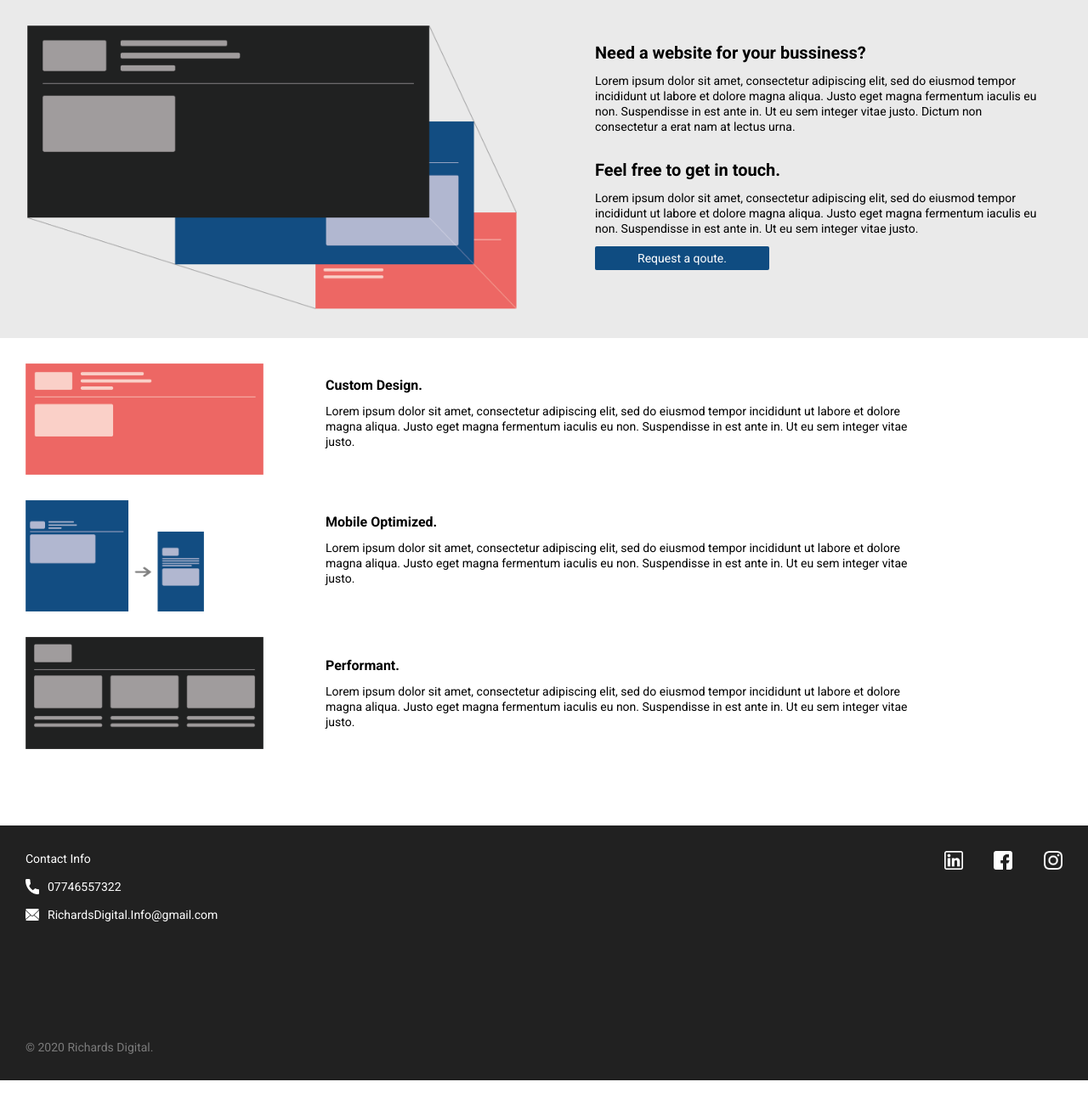
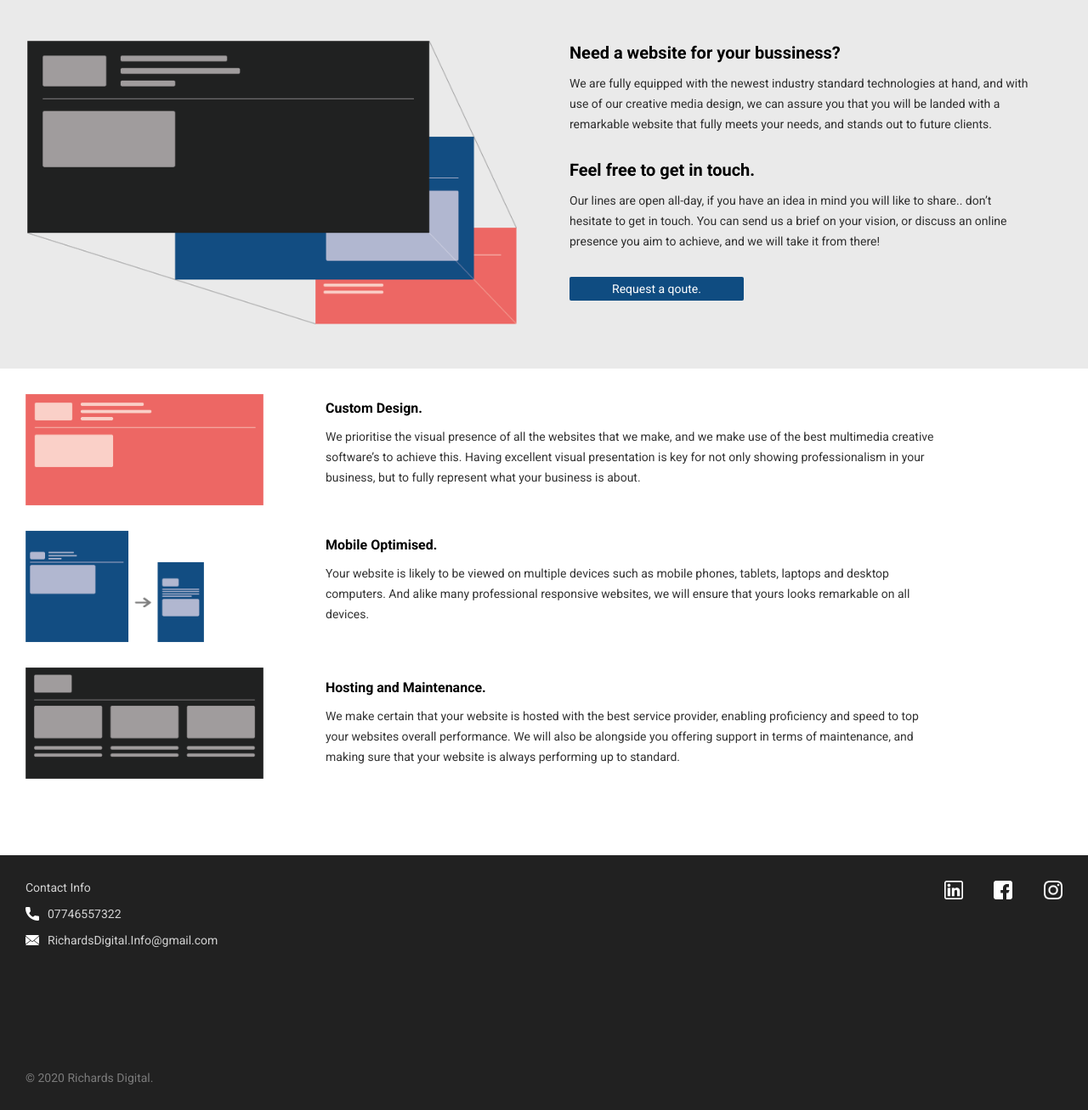
Before and after one commit to RichardsDigital/RichardsDigital, a Node project: template views/home.ejs in a window 1280 px wide. Shown: the part 47-1354 px from the top of the page at 85% size. Before the commit the page ends 1319 px from the top, so only its background shows below. Run offline with Node 20 templates, Linux system fonts and the light colour scheme; the template is opened without the code that fills it, so the values that code supplies are empty; some libraries are stand-ins or nearby versions.

Commit message:
Added written content, along with scroll magic

```diff
--- a/app.js
+++ b/app.js
@@ -2,7 +2,8 @@ const bodyParser = require('body-parser');
 const ejs = require('ejs');
 const express = require('express');
 const app = express();
-const nodemailer = require("nodemailer");
+const nodemailer = require('nodemailer');
+const jquery = require('jquery');
 require('dotenv').config();
 
 app.set('view engine', 'ejs');
--- a/package.json
+++ b/package.json
@@ -13,6 +13,7 @@
     "dotenv": "^8.2.0",
     "ejs": "^3.0.1",
     "express": "^4.17.1",
+    "jquery": "^3.4.1",
     "nodemailer": "^6.4.5",
     "notenv": "^2.0.3"
   }
--- a/public/styles.css
+++ b/public/styles.css
@@ -222,6 +222,7 @@ footer {
 
 footer p {
     color: white;
+    line-height: normal;
 }
 
 .contactInfoBox {
@@ -299,6 +300,8 @@ a {
 p {
     font-size: 14px;
     line-height: 18px;
+    line-height: 24px;
+    opacity: 80%;
 }
 
 button {
@@ -409,15 +412,21 @@ button:hover {
     justify-self: center;
     align-self: center;
     grid-column: 2/3;
-    padding: 50px 0 80px 60px;
+    padding: 50px 0 80px 30px;
+}
+
+.intro-textbox1 {
     animation: flowRight 1.2s;
 }
 
 .intro-textbox2 {
     padding-top: 30px;
+    animation: flowRight 1.2s;
+    animation-delay: 0.2s;
+    animation-fill-mode: backwards;
 }
 .intro-textbox2 button {
-    margin-top: 12px;
+    margin-top: 30px;
 }
 
 .boxlinespacing1, .boxlinespacing2 {
--- a/views/contact.ejs
+++ b/views/contact.ejs
@@ -23,10 +23,10 @@ nav ul :nth-child(6):hover {
 <section class="contact">
     <div class="outerContactBox">
         <div class="left-side">
-            <h2 class="header-textbox">Get in touch</h2>
+            <h2 class="header-textbox">Get in touch!</h2>
             <div class="inner-contact-box">
                 <form action="/contact" method="POST">
-                    <input type="text" name="mail" placeholder="Email">
+                    <input type="text" name="mail" placeholder="Your Email">
                     <input type="text" name="subject" placeholder="Subject">
                     <textarea rows="20" cols="40" name="message" placeholder="Message"></textarea>
                     <button type="submit" name="submit"><h4>Send</h4></button>
--- a/views/home.ejs
+++ b/views/home.ejs
@@ -30,17 +30,25 @@ nav ul :nth-child(3):hover {
     <div class="intro-text">
         <div class="header-textbox intro-textbox1">
             <h2>Need a website for your bussiness?</h2>
-            <p>Lorem ipsum dolor sit amet, consectetur adipiscing elit,
-            sed do eiusmod tempor incididunt ut labore et dolore magna aliqua.
-            Justo eget magna fermentum iaculis eu non. Suspendisse in est ante in.
-            Ut eu sem integer vitae justo. Dictum non consectetur a erat nam at lectus urna.</p>
+            <!-- <p>Wether it’s for a personal brand, a business start-up,
+               or you are simply aiming to turn an idea into reality,
+               your first move is to have your very own website up and running,
+               and we are here to help make that happen.
+               </p> -->
+               <p>
+               We are fully equipped with the newest industry standard technologies at hand,
+               and with use of our creative media design,
+               we can assure you that you will be landed with a remarkable website that fully meets your needs,
+               and stands out to future clients.
+               </p>
         </div>
         <div class="header-textbox intro-textbox2">
             <h2>Feel free to get in touch.</h2>
-            <p>Lorem ipsum dolor sit amet, consectetur adipiscing elit,
-            sed do eiusmod tempor incididunt ut labore et dolore magna aliqua.
-            Justo eget magna fermentum iaculis eu non. Suspendisse in est ante in.
-            Ut eu sem integer vitae justo.</p>
+            <p>Our lines are open all-day, if you have an idea in mind you will like to share..
+               don’t hesitate to get in touch.
+               You can send us a brief on your vision,
+               or discuss an online presence you aim to achieve,
+               and we will take it from there!</p>
             <button onclick="location.href='/contact'">Request a qoute.</button>
         </div>
     </div>
@@ -56,30 +64,35 @@ nav ul :nth-child(3):hover {
 
     <div class="header-textbox features-textbox1">
         <h3>Custom Design.</h3>
-        <p>Lorem ipsum dolor sit amet, consectetur adipiscing elit,
-           sed do eiusmod tempor incididunt ut labore et dolore magna aliqua.
-           Justo eget magna fermentum iaculis eu non. Suspendisse in est ante in.
-           Ut eu sem integer vitae justo.</p>
+        <p>
+            We prioritise the visual presence of all the websites that we make,
+            and we make use of the best multimedia creative software’s to achieve this.
+            Having excellent visual presentation is key for not only showing professionalism in your business,
+            but to fully represent what your business is about.
+        </p>
     </div>
 
     <div class="boxlinespacing1"></div>
 
     <div class="header-textbox features-textbox2">
-        <h3>Mobile Optimized.</h3>
-        <p>Lorem ipsum dolor sit amet, consectetur adipiscing elit,
-           sed do eiusmod tempor incididunt ut labore et dolore magna aliqua.
-           Justo eget magna fermentum iaculis eu non. Suspendisse in est ante in.
-           Ut eu sem integer vitae justo.</p>
+        <h3>Mobile Optimised.</h3>
+        <p>
+            Your website is likely to be viewed on multiple devices such as mobile phones,
+            tablets, laptops and desktop computers. And alike many professional responsive websites,
+            we will ensure that yours looks remarkable on all devices.
+        </p>
     </div>
 
     <div class="boxlinespacing2"></div>
 
     <div class="header-textbox features-textbox3">
-        <h3>Performant.</h3>
-        <p>Lorem ipsum dolor sit amet, consectetur adipiscing elit,
-           sed do eiusmod tempor incididunt ut labore et dolore magna aliqua.
-           Justo eget magna fermentum iaculis eu non. Suspendisse in est ante in.
-           Ut eu sem integer vitae justo.</p>
+        <h3>Hosting and Maintenance.</h3>
+        <p>
+            We make certain that your website is hosted with the best service provider,
+            enabling proficiency and speed to top your websites overall performance.
+            We will also be alongside you offering support in terms of maintenance,
+            and making sure that your website is always performing up to standard.
+        </p>
     </div>
 
 </section>
--- a/views/partials/footer.ejs
+++ b/views/partials/footer.ejs
@@ -29,6 +29,9 @@
     </p>
 
     </div>
+
+    <script src="//cdnjs.cloudflare.com/ajax/libs/ScrollMagic/2.0.7/ScrollMagic.min.js"></script>
+    <script src="//cdnjs.cloudflare.com/ajax/libs/ScrollMagic/2.0.7/plugins/debug.addIndicators.min.js"></script>
 </footer>
 </body>
 </html>
```
Also changed, not shown: other parts of public/styles.css (+52 -71 lines), views/gettingStarted.ejs (+24 -30 lines), views/portfolio.ejs (+71 -3 lines), 1 other file.
